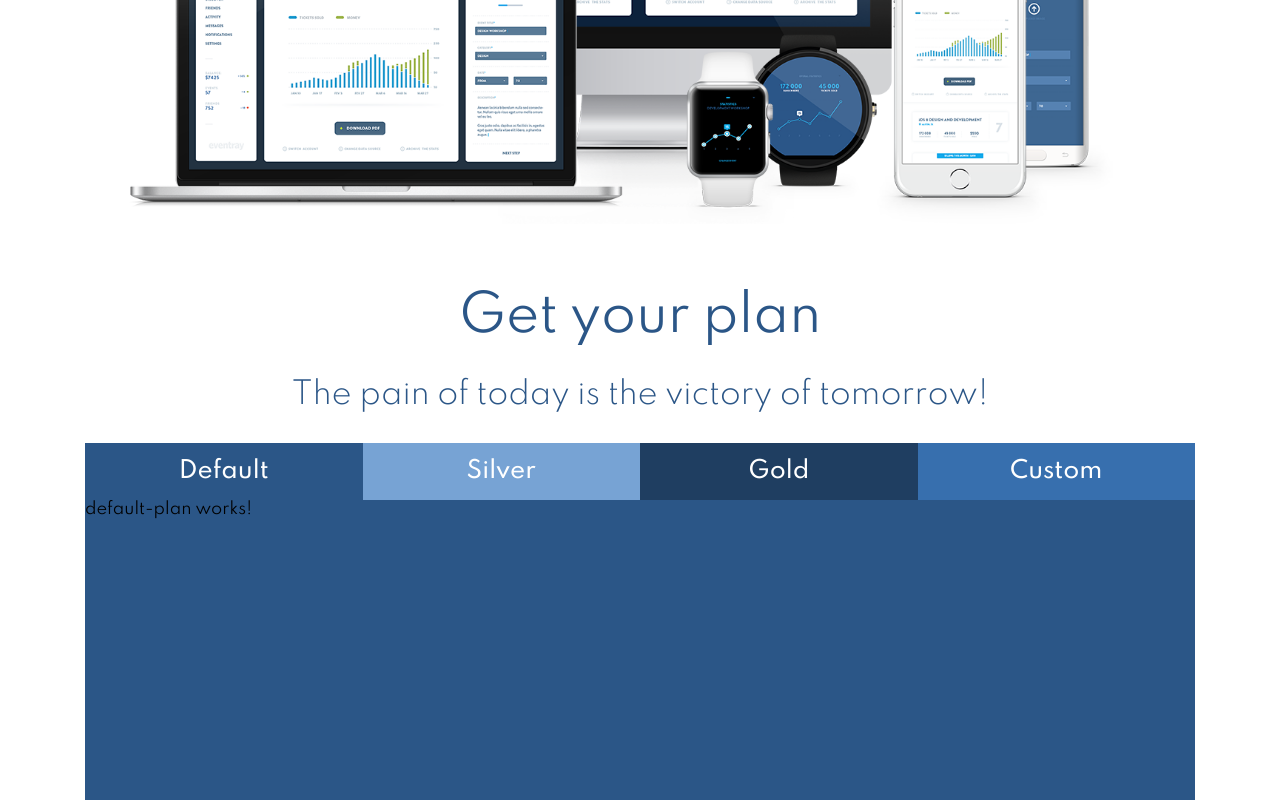
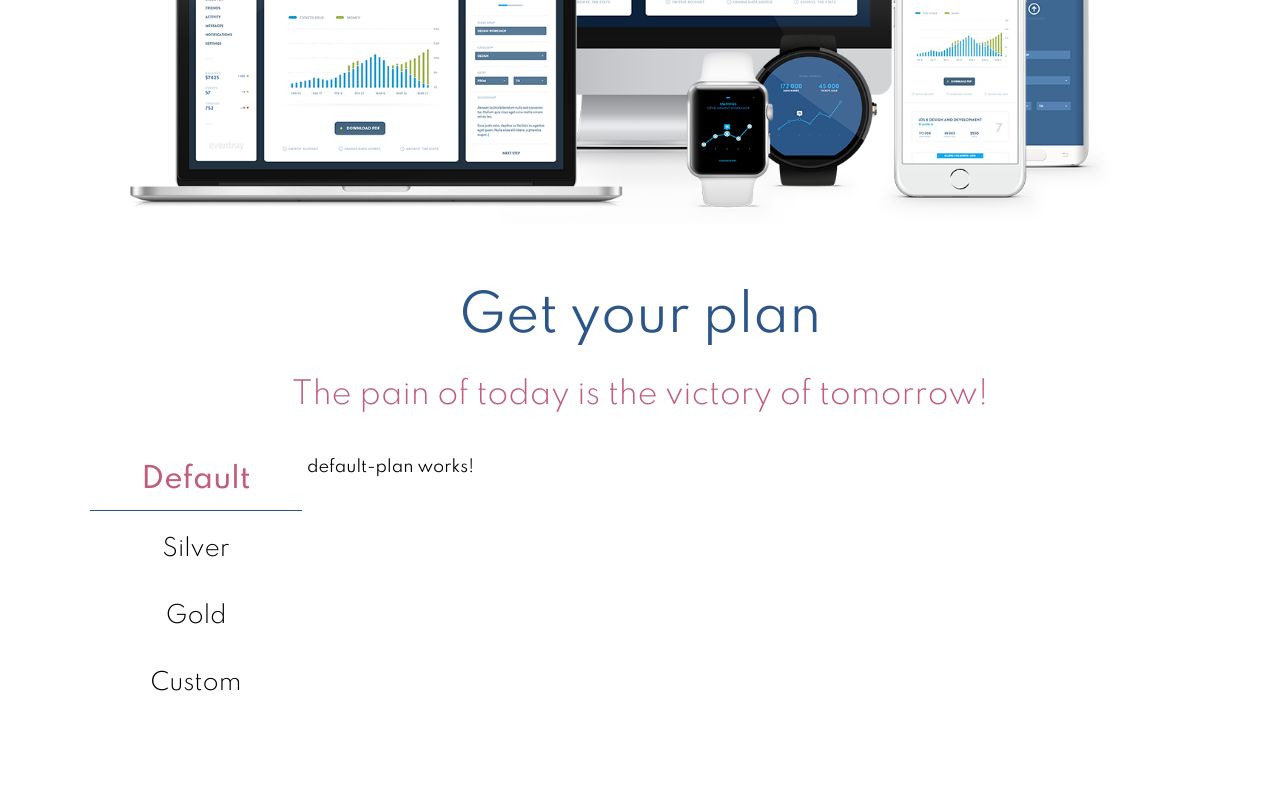
Before and after one commit to oradan/fitness-subscription-form, an Angular app: page / in a window 1280 px wide. Shown: the part 835-1635 px from the top of the page. After the commit the page ends 1582 px from the top, so only its background shows below. Built offline with nearby package versions, Linux system fonts and the light colour scheme.

Commit message:
css tab refactoring

```diff
--- a/src/app/app.component.html
+++ b/src/app/app.component.html
@@ -9,7 +9,8 @@
 <section class="banner">
   <div class="container text-center">
     <div class="img-overlay">
-      <h1 class="p-relative title-lg text-center text-white">If it doesn't challenge you, <br> it doesn't change you!</h1>
+      <h1 class="p-relative title-lg text-center text-white">If it doesn't challenge you, <br> it doesn't change you!
+      </h1>
       <h2 class="title-md ">Sport meets IT</h2>
       <img src="../assets/img/header.png" class="img-fluid">
     </div>
@@ -18,21 +19,27 @@
 <section class="main-content">
   <div class="container">
     <h3 class="title-lg text-blue-dark text-center">Get your plan</h3>
-    <h3 class="subtitle text-blue-dark text-center">The pain of today is the victory of tomorrow!</h3>
+    <h3 class="subtitle text-secondary text-center">The pain of today is the victory of tomorrow!</h3>
+    <div class="plans-container">
       <div class="plans-tab-wraper">
-      <div class='bg-blue-{{plan.name}} plan-tab text-white' *ngFor="let plan of plans" (click)="setSelectedPlan(plan)">
+        <div class='plan-tab' *ngFor="let plan of plans"
+          (click)="setSelectedPlan(plan)"
+            [class.active]="plan.name===selectedPlan.name">
+            <span class="focus-border"></span>
           <div class="title"> {{plan.name|titlecase }}</div>
         </div>
       </div>
-    <div class="plan-content bg-blue-{{selectedPlan.name}}" [ngSwitch]="selectedPlan.name">
+      <div class="plan-content " [ngSwitch]="selectedPlan.name">
         <app-default-plan *ngSwitchCase="'default'"></app-default-plan>
         <app-silver-plan *ngSwitchCase="'silver'"></app-silver-plan>
         <app-gold-plan *ngSwitchCase="'gold'"></app-gold-plan>
         <app-custom-plan *ngSwitchCase="'custom'"></app-custom-plan>
       </div>
     </div>
+
+  </div>
 </section>
-
+<div class="separator"></div>
 
 
 
--- a/src/styles.css
+++ b/src/styles.css
@@ -63,7 +63,9 @@ h3 {
 .text-white {
   color: #ffffff
 }
-
+.text-secondary{
+  color:#BF5F7C;
+}
 .text-blue-primary {
   color: #4679ae;
 }
@@ -101,7 +103,7 @@ h3 {
 
 .title{
     font-size: 23px;
-    font-weight: 500;
+    font-weight: 300;
 }
 
 /* utilities */
@@ -117,18 +119,53 @@ h3 {
   max-width: 100%;
   height: auto;
 }
+.separator{
+  height: 30px;
+}
 /* tabs */
 .plans-tab-wraper{
     display: flex;
+    flex-direction: column;
+    flex: 0 0 20%;
+    position: relative;
 }
 .plans-tab-wraper .plan-tab{
-    width: 25%;
+    cursor: pointer;
+    padding: 15px 0px;
     text-align: center;
-    padding: 15px 0px;
-    cursor: pointer;
+    position: relative;
+    margin: 5px
+
 }
+.plans-tab-wraper .plan-tab .focus-border{
+  position: absolute;
+  left: 50%;
+  width: 0;
+  bottom: 0;
+  height: 1px;
+  background-color: #2b5687;
+  transition: 0.4s;
+}
+
+.plans-tab-wraper .plan-tab.active .focus-border{
+  width: 100%;
+  transition: 0.4s;
+  left: 0;
+}
+.plans-tab-wraper .plan-tab.active .title{
+  font-weight: 500;
+  font-size: 28px;
+  color:#BF5F7C;
+}
+
 .plan-content{
-  height: 300px;
+  padding: 15px 0px;
+ flex: 0 0 80%;
+}
+
+.plans-container{
+  display: flex;
+  flex-direction: row;
 }
 @media screen and (min-width: 576px) {
   .container {
```
Lines whose indentation alone changed are shown as unchanged.
